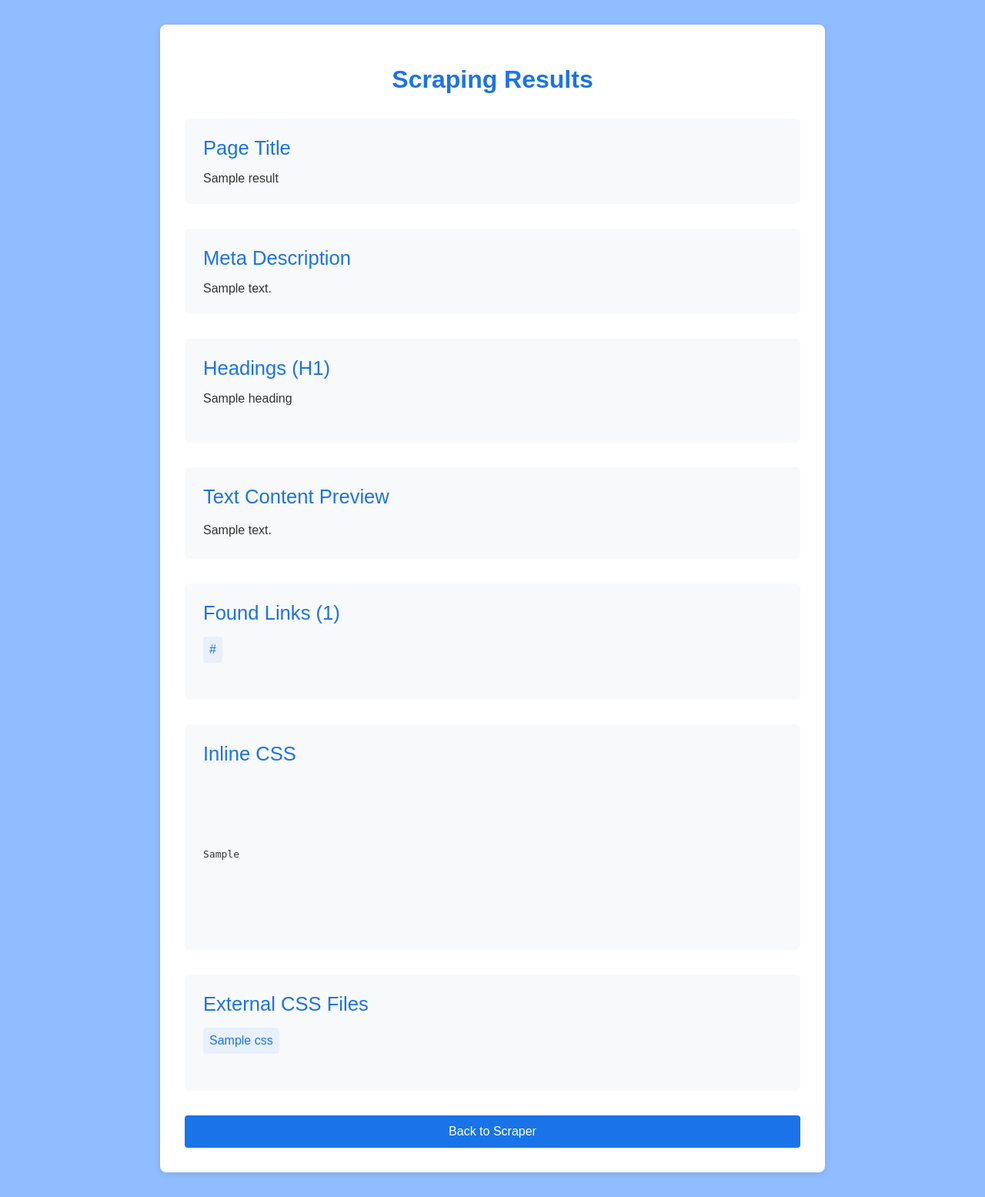
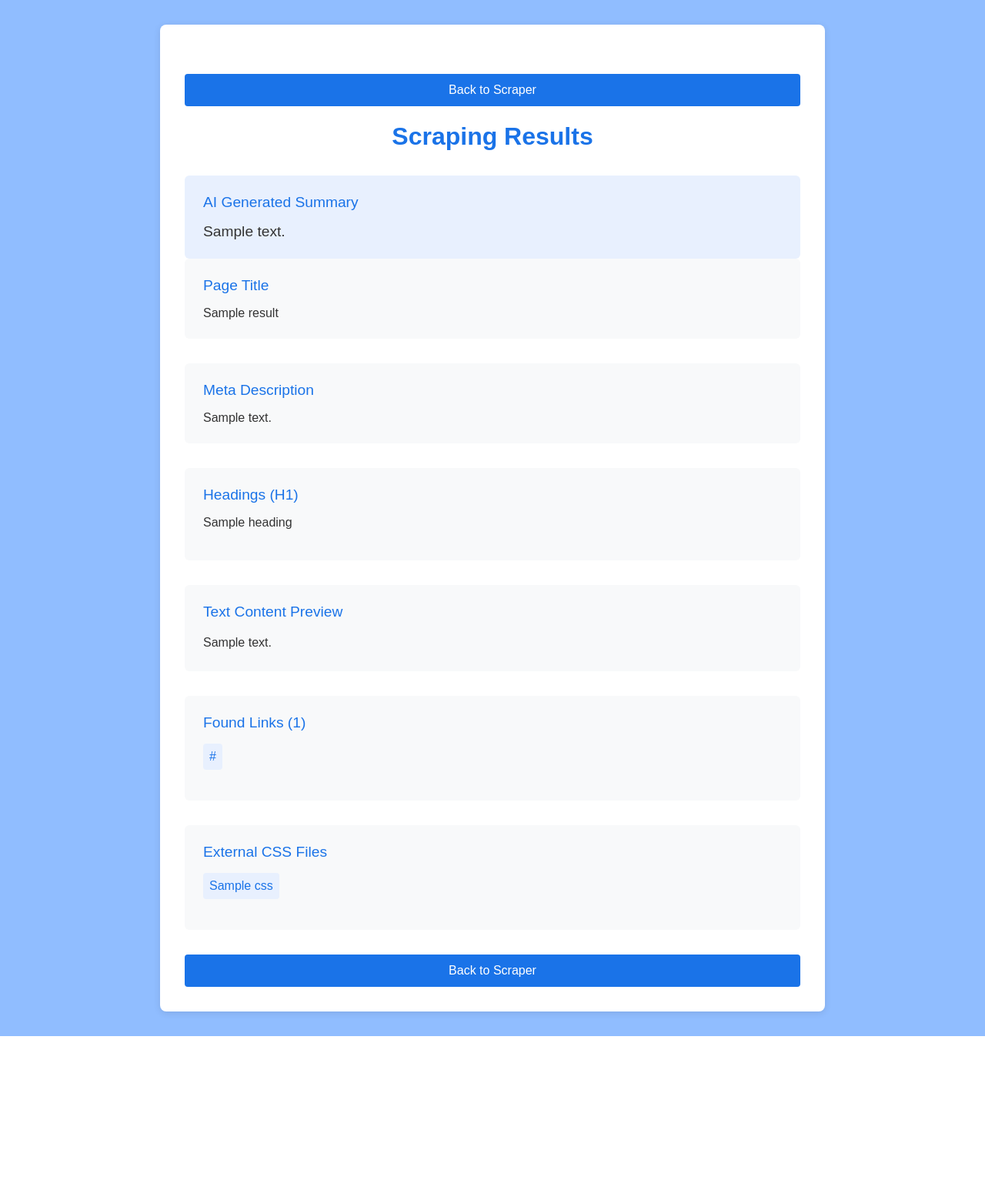
Before and after one commit to AbdullahSoomroOfficial/WebScraperAPI, a Django app: template api/templates/details.html in a window 1280 px wide. Shown: the whole page at 77% size. After the commit the page ends 1346 px from the top, so only its background shows below. Run offline with Django 5.2, Linux system fonts and the light colour scheme; the template is opened without the code that fills it: most values are stand-ins (such as "Sample title", 1, 10 or a date in 2020).

Commit message:
Add AI summary generation and improve HTML structure
- Implemented AI-generated summary feature in the scraping process.
- Adjusted CSS styles for better readability.
- Removed unused inline CSS section from details page.
- Set default value for URL input in the index page.

```diff
--- a/api/templates/details.html
+++ b/api/templates/details.html
@@ -38,7 +38,7 @@
       .section-title {
         color: #1a73e8;
         margin-bottom: 1rem;
-        font-size: 1.6rem;
+        font-size: 1.2rem;
       }
 
       .text-content {
@@ -49,7 +49,6 @@
       .links-list {
         list-style: none;
         padding: 0;
-        overflow: auto;
       }
 
       .links-list li {
@@ -92,15 +91,32 @@
       .back-button:hover {
         background-color: #1557b0;
       }
+
+      .ai-summary {
+        background-color: #e8f0fe;
+        border-radius: 6px;
+        padding: 1.5rem;
+      }
+
+      .ai-summary p {
+        margin: 0;
+        font-size: 1.2rem;
+      }
     </style>
   </head>
   <body>
     <div class="container">
+      <a href="{% url 'index' %}" class="back-button">Back to Scraper</a>
       <h1>Scraping Results</h1>
 
       {% if results.error %}
       <div class="error-message">{{ results.error }}</div>
-      {% else %} {% if results.page_title %}
+      {% else %} {% if results.ai_summary %}
+      <div class="ai-summary">
+        <div class="section-title">AI Generated Summary</div>
+        <p>{{ results.ai_summary }}</p>
+      </div>
+      {% endif %} {% if results.page_title %}
       <div class="section">
         <div class="section-title">Page Title</div>
         <div>{{ results.page_title }}</div>
@@ -131,31 +147,16 @@
         </div>
         <ul class="links-list">
           {% for link in results.links %}
-          <li>
-            <a href="{{ link }}" target="_blank">{{ link }}</a>
-          </li>
+          <li><a href="{{ link }}" target="_blank">{{ link }}</a></li>
           {% endfor %}
         </ul>
-      </div>
-      {% endif %} {% if results.inline_css %}
-      <div class="section">
-        <div class="section-title">Inline CSS</div>
-        <div class="text-content">
-          {% if results.inline_css|length > 0 %}
-          <pre>{{ results.inline_css|join:"\n\n" }}</pre>
-          {% else %}
-          <pre>No inline CSS found</pre>
-          {% endif %}
-        </div>
       </div>
       {% endif %} {% if results.external_css %}
       <div class="section">
         <div class="section-title">External CSS Files</div>
         <ul class="links-list">
           {% for css in results.external_css %}
-          <li>
-            <a href="{{ css }}" target="_blank">{{ css }}</a>
-          </li>
+          <li><a href="{{ css }}" target="_blank">{{ css }}</a></li>
           {% endfor %}
         </ul>
       </div>
--- a/api/templates/index.html
+++ b/api/templates/index.html
@@ -78,6 +78,7 @@
             name="url"
             required
             placeholder="https://example.com"
+            value="https://"
           />
         </div>
         <button type="submit">Scrape</button>
```
Also changed, not shown: api/views.py (+62 -7 lines).
